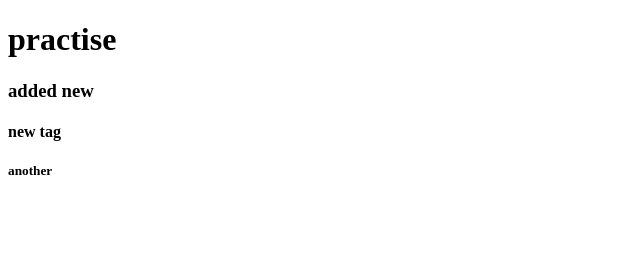
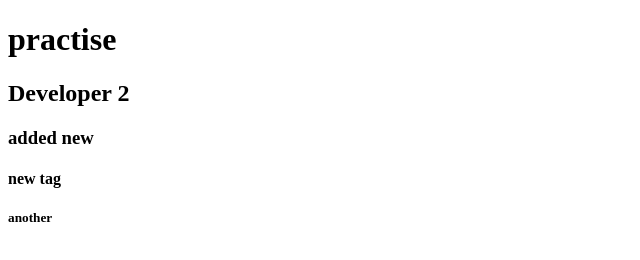
Before and after one commit to Lasya2008/devops, a plain HTML site: page index.html in a window 1280 px wide. Shown: the whole page, without its empty margins (0-640 px from the left). Drawn offline with Linux system fonts and the light colour scheme.

Commit message:
worked by developer 2

```diff
--- a/index.html
+++ b/index.html
@@ -5,6 +5,7 @@
  </head>
  <body>
     <h1>practise</h1>
+    <h2>Developer 2</h2>
     <h3> added new</h3>
     <h4>new tag</h4>
     <h5> another</h5>
```
